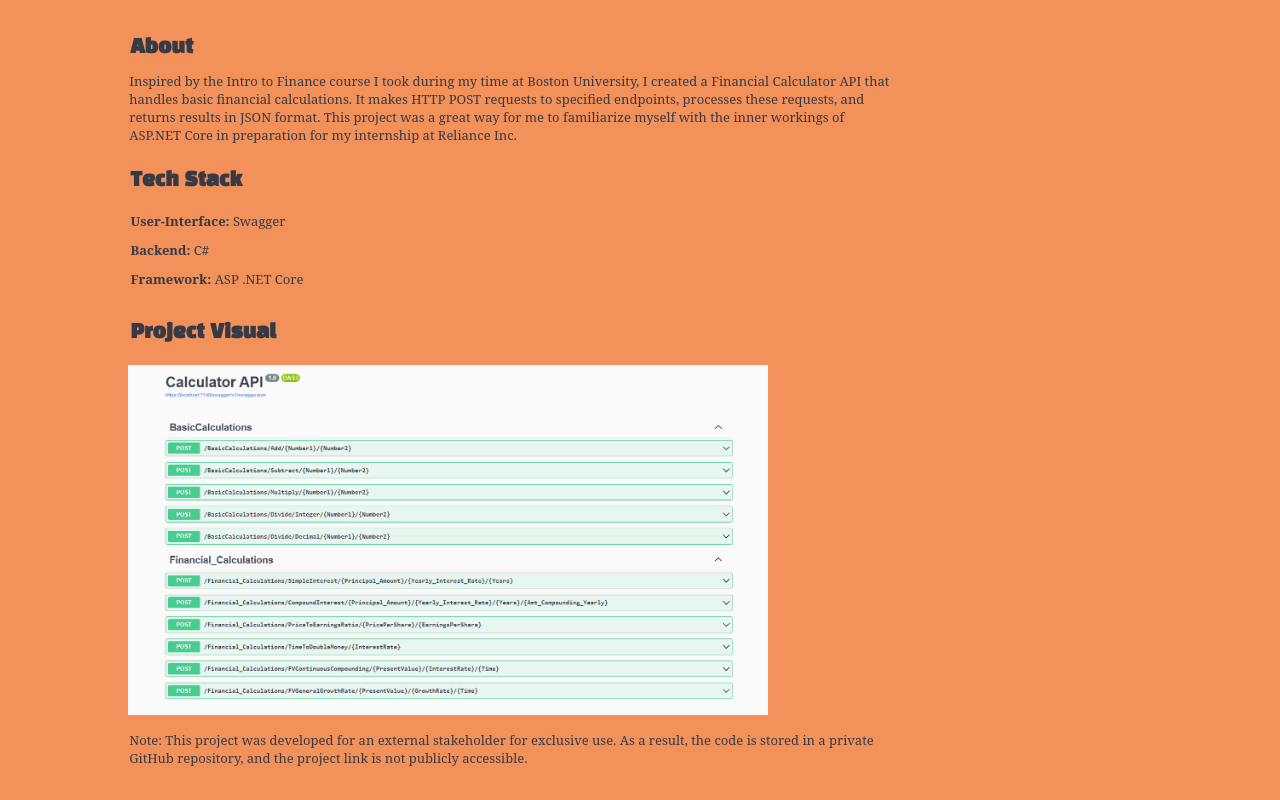
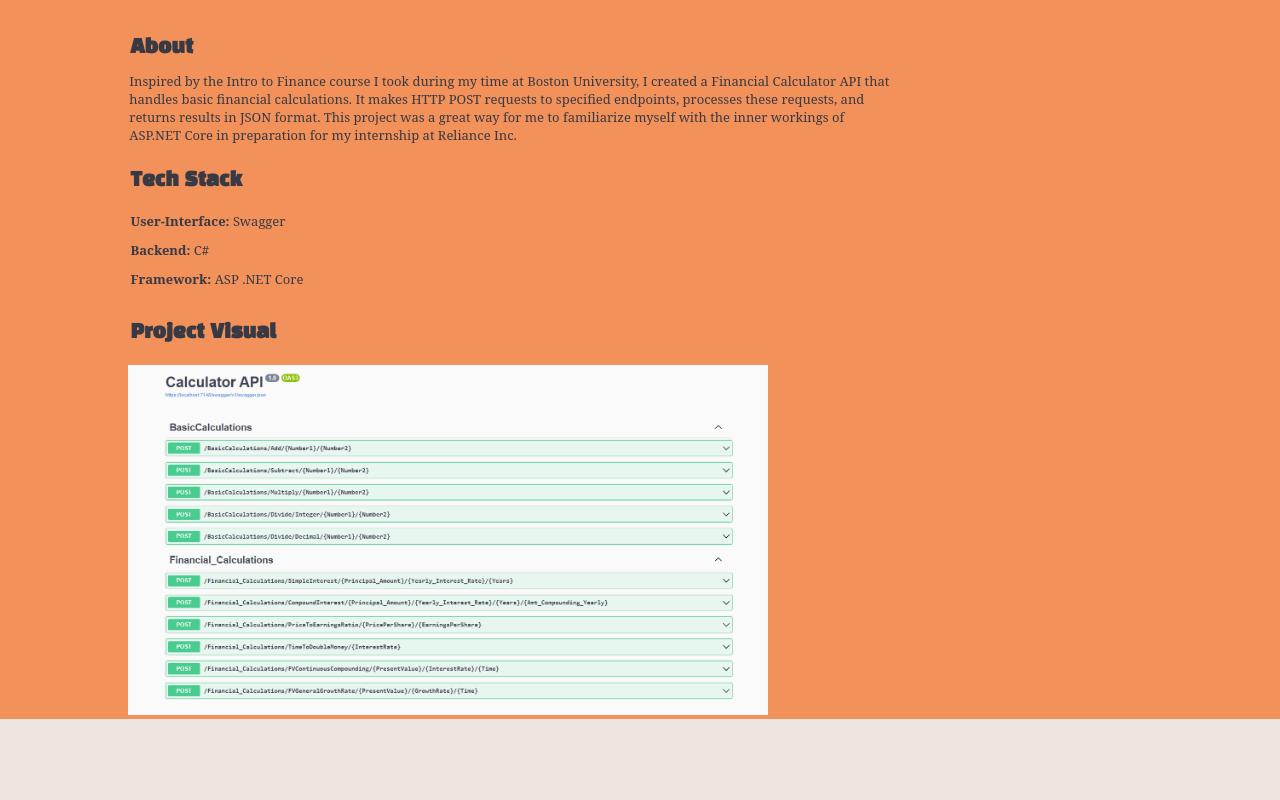
Before and after one commit to aryapatxl/Portfolio, a React (Create React App) app in the folder arya-portfolio/: page /FinancialCalculatorAPI in a window 1280 px wide. Shown: the part 202-1002 px from the top of the page. After the commit the page ends 921 px from the top, so only its background shows below. Built offline with nearby package versions, Linux system fonts and the light colour scheme; a web font is replaced by a local one.

Commit message:
remove test

```diff
--- a/arya-portfolio/src/pages/CalcPage.js
+++ b/arya-portfolio/src/pages/CalcPage.js
@@ -43,11 +43,7 @@
                     <img src={CalcImage} class="Video"></img>
                 </div>
             </section>
-            <section>
-                <div style={{marginLeft: "10.1%"}} class="experience-item">
-                    <p style={{ color: '#373a44' }} > Note: This project was developed for an external stakeholder for exclusive use. As a result, the code is stored in a private GitHub repository, and the project link is not publicly accessible.</p>
-                </div>
-            </section>
+
         </section>
 
       </main>
```
